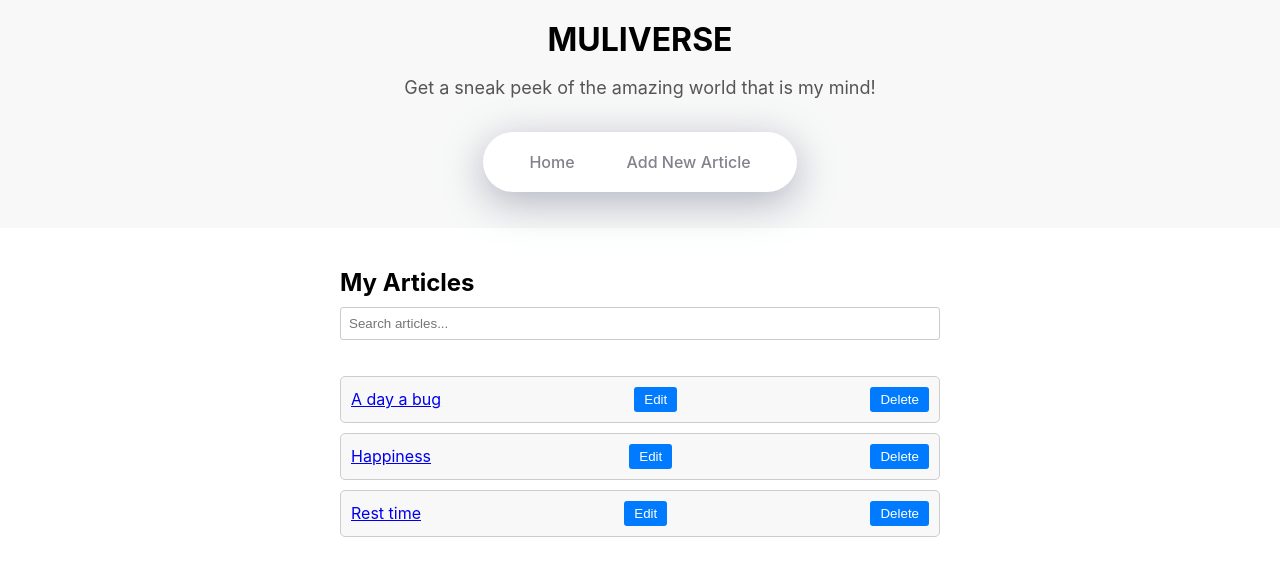
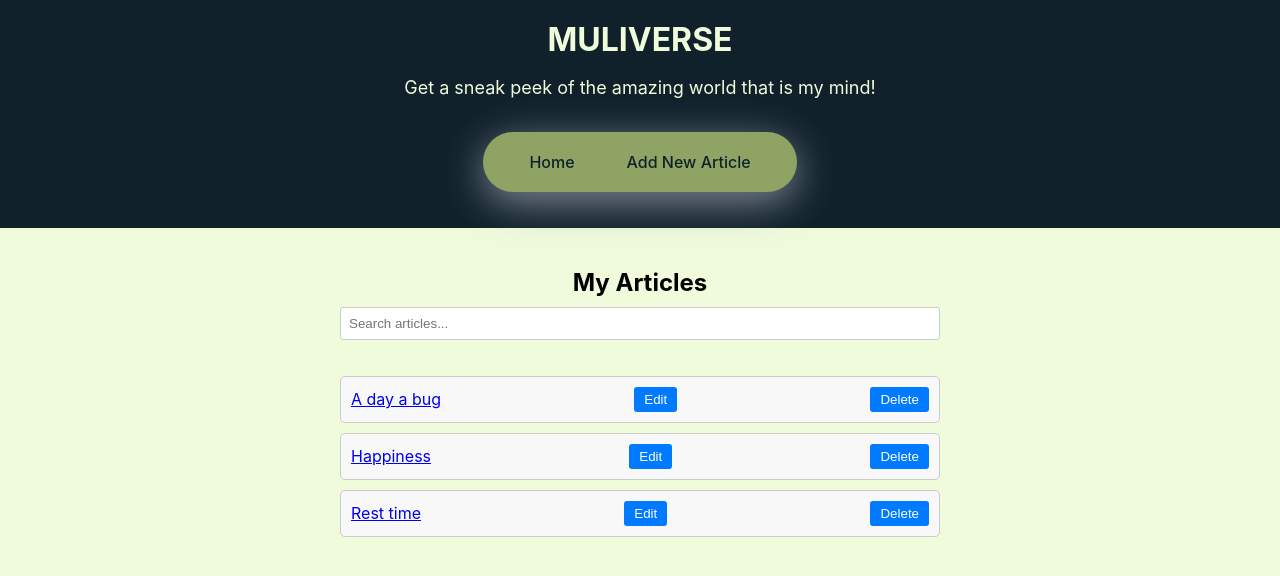
Before and after one commit to Samstar10/Muliverse, a React (Create React App) app: page / in a window 1280 px wide. Shown: the top 576 px of the page. Built offline with nearby package versions, Linux system fonts and the light colour scheme; data requests are answered from the project's data file.

Commit message:
Add header styles

```diff
--- a/src/App.css
+++ b/src/App.css
@@ -1,10 +1,14 @@
+body{
+  background-color: #effbdb;
+}
+
 .App {
   text-align: center;
   box-sizing: border-box;
 }
 
 .header{
-  background-color: #f8f8f8;
+  background-color: #10212b;
   padding: 20px;
   text-align: center;
 }
@@ -12,11 +16,63 @@
 
 .header h1{
   margin: 0;
+  color: #effbdb;
 }
 
 .header p{
   font-size: 18px;
-  color: #555;
+  color: #effbdb;
+}
+
+.gradual-appear span{
+  opacity: 0;
+  transform: translateY(20px);
+  animation: appear ease-out 0.5s forwards;
+  animation-delay: calc(var(--animation-order) * 0.1s);
+  display: inline-block;
+}
+
+@keyframes appear{
+  to{
+    opacity: 1;
+    transform: translateY(0);
+  }
+}
+
+.gradual-appear span:nth-child(1){
+  --animation-order: 1;
+}
+
+.gradual-appear span:nth-child(2){
+  --animation-order: 2;
+}
+
+.gradual-appear span:nth-child(3){
+  --animation-order: 3;
+}
+
+.gradual-appear span:nth-child(4){
+  --animation-order: 4;
+}
+
+.gradual-appear span:nth-child(5){
+  --animation-order: 5;
+}
+
+.gradual-appear span:nth-child(6){
+  --animation-order: 6;
+}
+
+.gradual-appear span:nth-child(7){
+  --animation-order: 7;
+}
+
+.gradual-appear span:nth-child(8){
+  --animation-order: 8;
+}
+
+.gradual-appear span:nth-child(9){
+  --animation-order: 9;
 }
 
 .nav{
@@ -24,14 +80,14 @@
   position: relative;
   overflow: hidden;
   max-width: 100%;
-  background-color: #fff;
+  background-color: #8fa464;
   padding: 0 20px;
   border-radius: 40px;
   box-shadow: 0 10px 40px rgba(159, 162, 177, .8);
 }
 
 .nav-item{
-  color: #83818c;
+  color: #10212b;
   padding: 20px;
   text-decoration: none;
   transition: .3s;
--- a/src/App.js
+++ b/src/App.js
@@ -9,7 +9,7 @@ import EditArticleForm from './EditArticleForm';
 
 function App() {
   return (
-      <div>
+      <div className="App">
         <Header />
         <Routes>
           <Route exact path="/" element={<ArticleList />} />
--- a/src/Header.js
+++ b/src/Header.js
@@ -4,7 +4,17 @@ import { NavLink } from "react-router-dom";
 function Header(){
     return (
         <div className="header">
-            <h1>MULIVERSE</h1>
+            <h1 className="gradual-appear">
+                <span>M</span>
+                <span>U</span>
+                <span>L</span>
+                <span>I</span>
+                <span>V</span>
+                <span>E</span>
+                <span>R</span>
+                <span>S</span>
+                <span>E</span>
+            </h1>
             <p>Get a sneak peek of the amazing world that is my mind!</p>
             <nav>
                 <ul className="nav">
```
